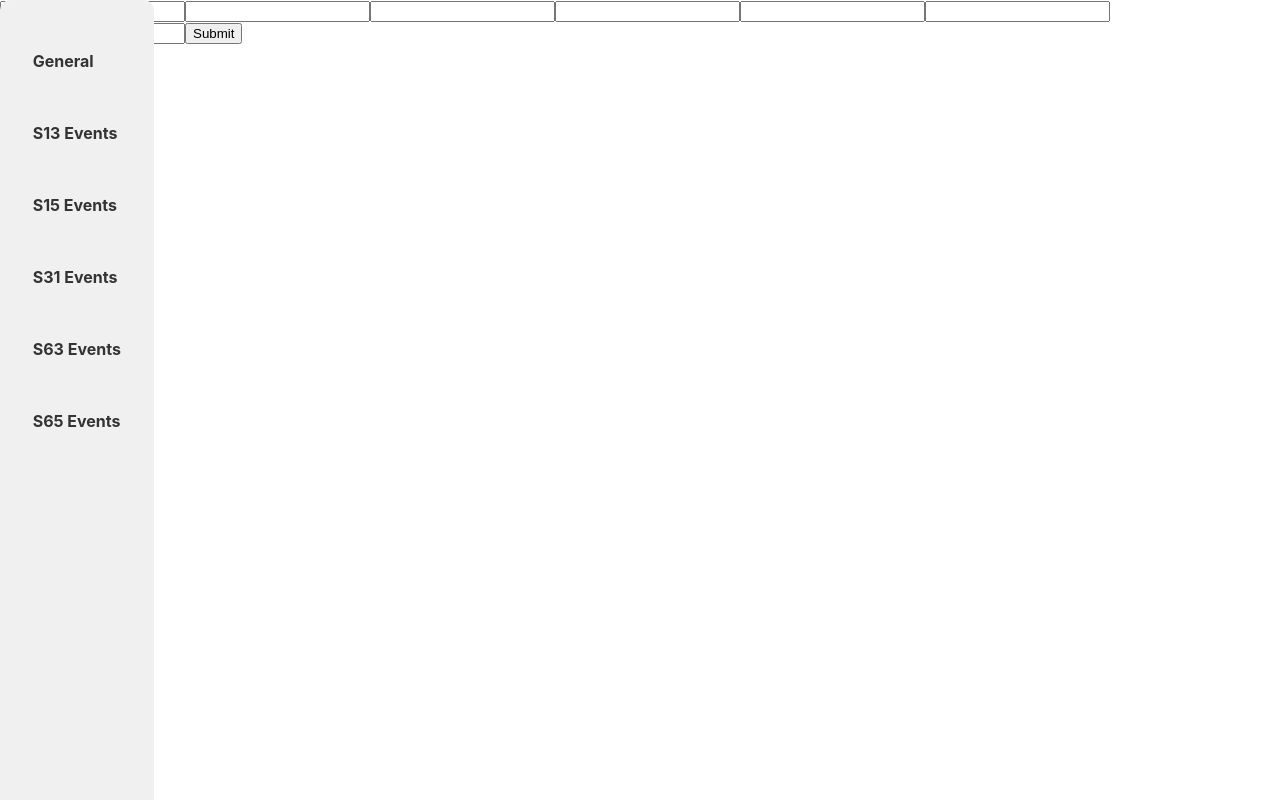
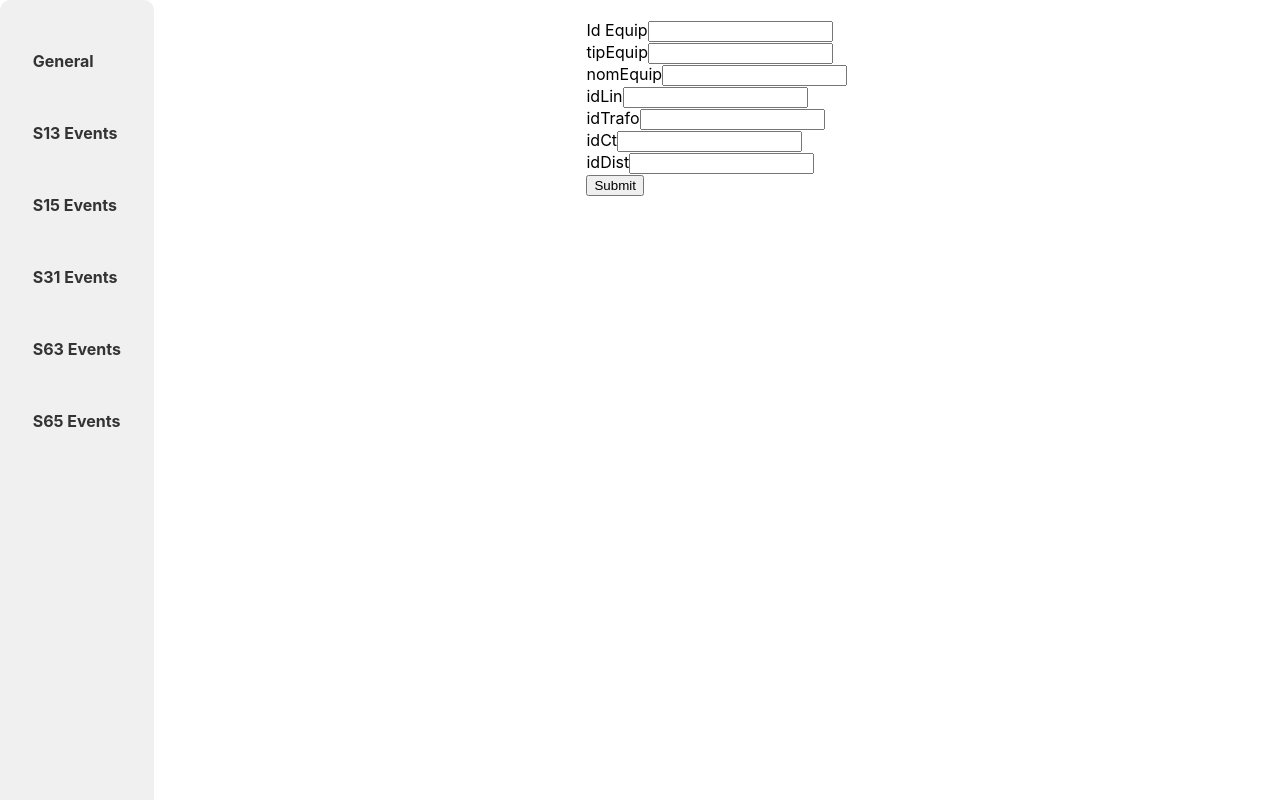
Before and after one commit to luibelzan/Soap-frontend, a Next.js app: page /equipment/new in a window 1280 px wide. Built offline with nearby package versions, Linux system fonts and the light colour scheme.

Commit message:
Required field validated

```diff
--- a/app/equipment/new/page.js
+++ b/app/equipment/new/page.js
@@ -1,5 +1,7 @@
 "use client"
 import { useState } from 'react';
+import { useFormik } from 'formik';
+import * as Yup from 'yup';
 
 export default function Equipment() {
     const [datos, setDatos] = useState({
@@ -13,12 +15,6 @@ export default function Equipment() {
         // Añade más campos según sea necesario
       });
 
-      const handleChange = (e) => {
-        setDatos({
-          ...datos,
-          [e.target.name]: e.target.value
-        });
-      };
 
       const handleSubmit = async (e) => {
         e.preventDefault();
@@ -27,23 +23,154 @@ export default function Equipment() {
           headers: {
             'Content-Type': 'application/json'
           },
-          body: JSON.stringify(datos)
+          body: JSON.stringify(e)
         });
         console.log(datos);
       };
 
+      const formik = useFormik({
+        initialValues: {
+          idEquip: '',
+          tipEquip: '',
+          nomEquip: '',
+          idLin: undefined,
+          idTrafo: '',
+          idCt: '',
+          idDist: '',
+        },
+        validationSchema: Yup.object({
+          idEquip: Yup.string().required('El nombre es obligatorio'),
+          tipEquip: Yup.string().required('La descripción es obligatoria'),
+          nomEquip: Yup.string().required('La descripción es obligatoria'),
+          idTrafo: Yup.string().required('La descripción es obligatoria'),
+          idCt: Yup.string().required('La descripción es obligatoria'),
+          idDist: Yup.string().required('La descripción es obligatoria'),
+        }),
+        onSubmit: values => {
+          const res = fetch('/api/equipment', {
+            method: 'POST',
+            headers: {
+              'Content-Type': 'application/json'
+            },
+            body: JSON.stringify(values)
+          });
+
+          },
+      });
+
       return (
-        <form onSubmit={handleSubmit}>
-          <input type="text" name="idEquip" value={datos.idEquip} onChange={handleChange} />
-          <input type="text" name="tipEquip" value={datos.tipEquip} onChange={handleChange} />
-          <input type="text" name="nomEquip" value={datos.nomEquip} onChange={handleChange} />
-          <input type="text" name="idLin" value={datos.idLin} onChange={handleChange} />
-          <input type="text" name="idTrafo" value={datos.idTrafo} onChange={handleChange} />
-          <input type="text" name="idCt" value={datos.idCt} onChange={handleChange} />
-          <input type="text" name="idDist" value={datos.idDist} onChange={handleChange} />
-          {/* Agrega más campos aquí */}
-          <button type="submit">Submit</button>
-        </form>
+        <main id="main">
+        <div>
+          <form onSubmit={formik.handleSubmit}>
+            <div>
+              <label htmlFor="idEquip">Id Equip</label>
+                        <input
+                        id="idEquip"
+                        name="idEquip"
+                        type="text"
+                        onChange={formik.handleChange}
+                        onBlur={formik.handleBlur}
+                        value={formik.values.idEquip}
+                        />
+                        {formik.touched.idEquip && formik.errors.idEquip ? (
+                        <div id='error'>{formik.errors.idEquip}</div>
+                        ) : null}
+            </div>
+
+            <div>
+                        <label htmlFor="tipEquip">tipEquip</label>
+                        <input
+                        id="tipEquip"
+                        name="tipEquip"
+                        type="text"
+                        onChange={formik.handleChange}
+                        onBlur={formik.handleBlur}
+                        value={formik.values.tipEquip}
+                        />
+                        {formik.touched.tipEquip && formik.errors.tipEquip ? (
+                        <div id='error'>{formik.errors.tipEquip}</div>
+                        ) : null}
+                    </div>
+
+                    <div>
+                        <label htmlFor="nomEquip">nomEquip</label>
+                        <input
+                        id="nomEquip"
+                        name="nomEquip"
+                        type="text"
+                        onChange={formik.handleChange}
+                        onBlur={formik.handleBlur}
+                        value={formik.values.nomEquip}
+                        />
+                        {formik.touched.nomEquip && formik.errors.nomEquip ? (
+                        <div id='error'>{formik.errors.nomEquip}</div>
+                        ) : null}
+                    </div>
+
+                    <div>
+                        <label htmlFor="idLin">idLin</label>
+                        <input
+                        id="idLin"
+                        name="idLin"
+                        type="text"
+                        onChange={formik.handleChange}
+                        onBlur={formik.handleBlur}
+                        value={formik.values.idLin}
+                        />
+                        {formik.touched.idLin && formik.errors.idLin ? (
+                        <div id='error'>{formik.errors.idLin}</div>
+                        ) : null}
+                    </div>
+
+                    <div>
+                        <label htmlFor="idTrafo">idTrafo</label>
+                        <input
+                        id="idTrafo"
+                        name="idTrafo"
+                        type="text"
+                        onChange={formik.handleChange}
+                        onBlur={formik.handleBlur}
+                        value={formik.values.idTrafo}
+                        />
+                        {formik.touched.idTrafo && formik.errors.idTrafo ? (
+                        <div id='error'>{formik.errors.idTrafo}</div>
+                        ) : null}
+                    </div>
+
+                    <div>
+                        <label htmlFor="idCt">idCt</label>
+                        <input
+                        id="idCt"
+                        name="idCt"
+                        type="text"
+                        onChange={formik.handleChange}
+                        onBlur={formik.handleBlur}
+                        value={formik.values.idCt}
+                        />
+                        {formik.touched.idCt && formik.errors.idCt ? (
+                        <div id='error'>{formik.errors.idCt}</div>
+                        ) : null}
+                    </div>
+
+                    <div>
+                        <label htmlFor="idDist">idDist</label>
+                        <input
+                        id="idDist"
+                        name="idDist"
+                        type="text"
+                        onChange={formik.handleChange}
+                        onBlur={formik.handleBlur}
+                        value={formik.values.idDist}
+                        />
+                        {formik.touched.idDist && formik.errors.idDist ? (
+                        <div id='error'>{formik.errors.idDist}</div>
+                        ) : null}
+                    </div>
+                    <button type="submit">Submit</button>
+          </form>
+        </div>
+        </main>
+
       );
 
 }
--- a/package.json
+++ b/package.json
@@ -9,11 +9,13 @@
     "lint": "next lint"
   },
   "dependencies": {
+    "formik": "^2.4.5",
     "fs": "^0.0.1-security",
     "next": "14.1.0",
     "pg": "^8.11.3",
     "react": "^18",
-    "react-dom": "^18"
+    "react-dom": "^18",
+    "yup": "^1.3.3"
   },
   "devDependencies": {
     "eslint": "^8",
```
Also changed, not shown: 1 other file (tests, documents, lock files or other folders).
